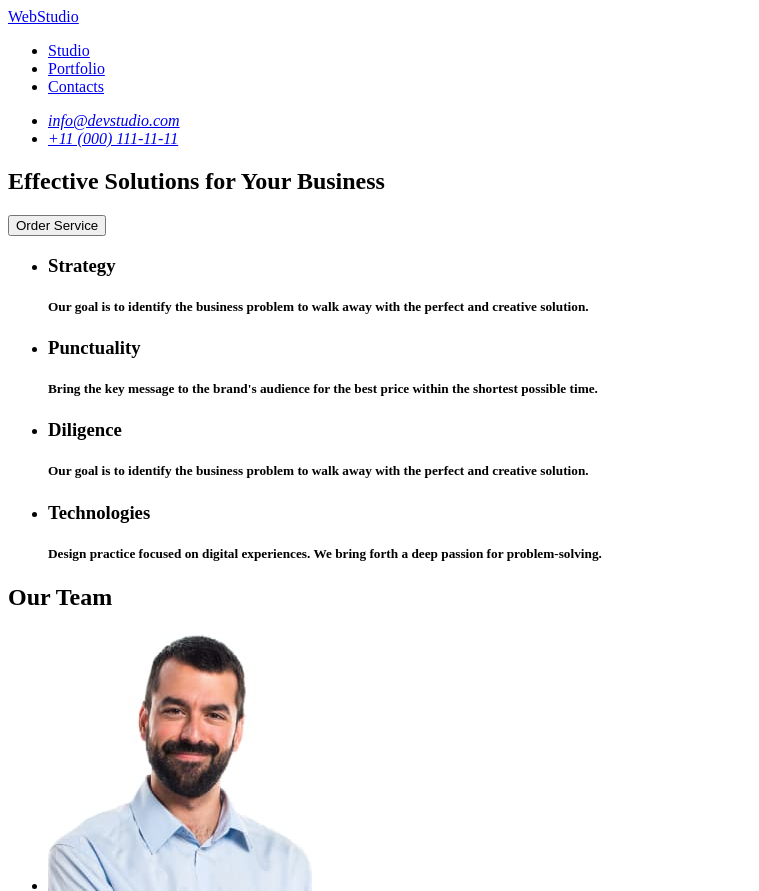
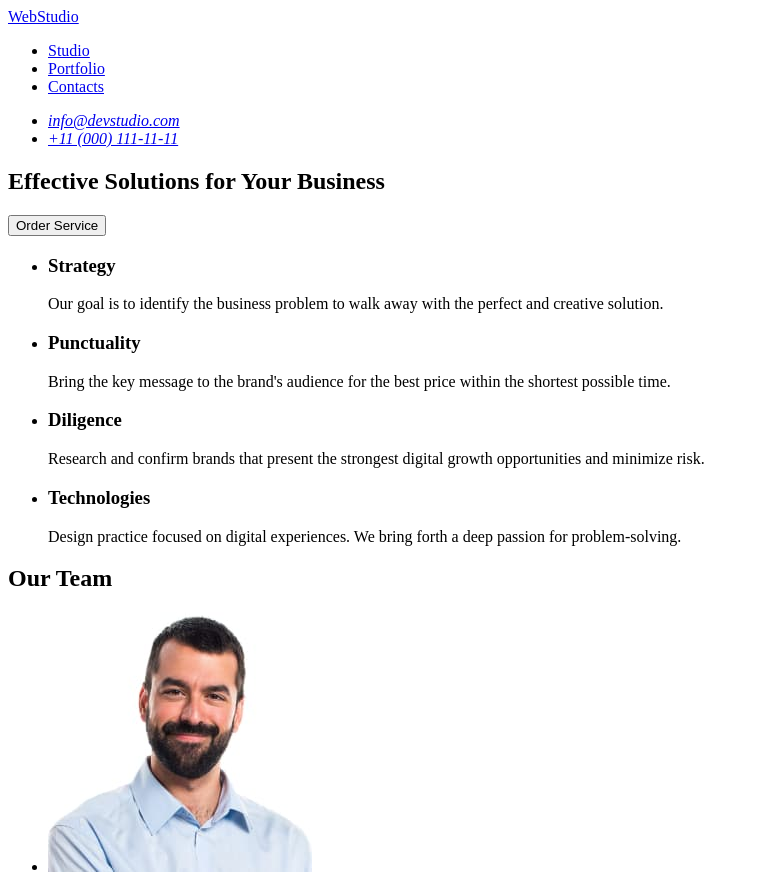
Before and after one commit to nazarko345/goit-markup-hw-01, a plain HTML site: page index.html in a window 1280 px wide. Shown: the top 891 px of the page, without its empty margins (0-759 px from the left). Drawn offline with Linux system fonts and the light colour scheme.

Commit message:
second changes in index

```diff
--- a/index.html
+++ b/index.html
@@ -25,7 +25,7 @@
     <main>
       <!-- Hero section -->
       <section>
-        <h1>Effective Solutions for Your Business</h1>
+        <h2>Effective Solutions for Your Business</h2>
         <button type="button">Order Service</button>
       </section>
 
@@ -34,31 +34,31 @@
         <ul>
           <li>
             <h3>Strategy</h3>
-            <h5>
+            <p>
               Our goal is to identify the business problem to walk away with the
               perfect and creative solution.
-            </h5>
+            </p>
           </li>
           <li>
             <h3>Punctuality</h3>
-            <h5>
+            <p>
               Bring the key message to the brand's audience for the best price
               within the shortest possible time.
-            </h5>
+            </p>
           </li>
           <li>
             <h3>Diligence</h3>
-            <h5>
-              Our goal is to identify the business problem to walk away with the
-              perfect and creative solution.
-            </h5>
+            <p>
+              Research and confirm brands that present the strongest digital
+              growth opportunities and minimize risk.
+            </p>
           </li>
           <li>
             <h3>Technologies</h3>
-            <h5>
+            <p>
               Design practice focused on digital experiences. We bring forth a
               deep passion for problem-solving.
-            </h5>
+            </p>
           </li>
         </ul>
       </section>
@@ -114,10 +114,10 @@
     <footer>
       <section>
         <h3>WebStudio</h3>
-        <h4>
+        <p>
           Increase the flow of customers and sales for your business with
           digital marketing & growth solutions.
-        </h4>
+        </p>
       </section>
     </footer>
   </body>
```
